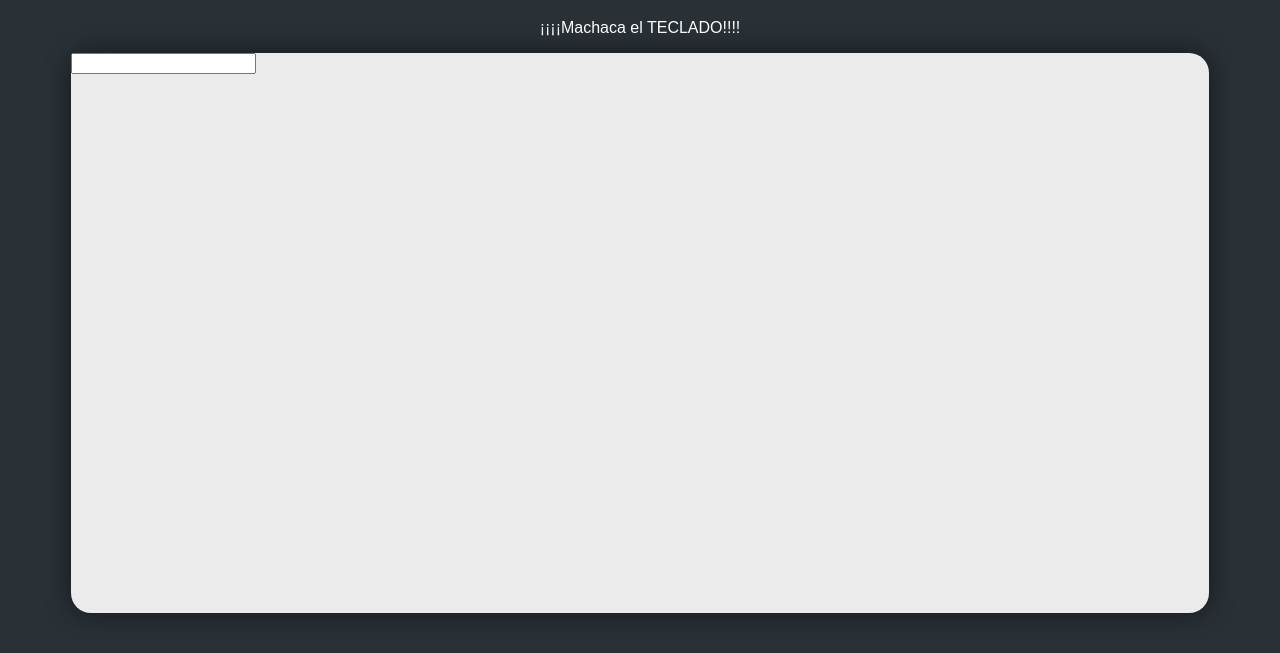
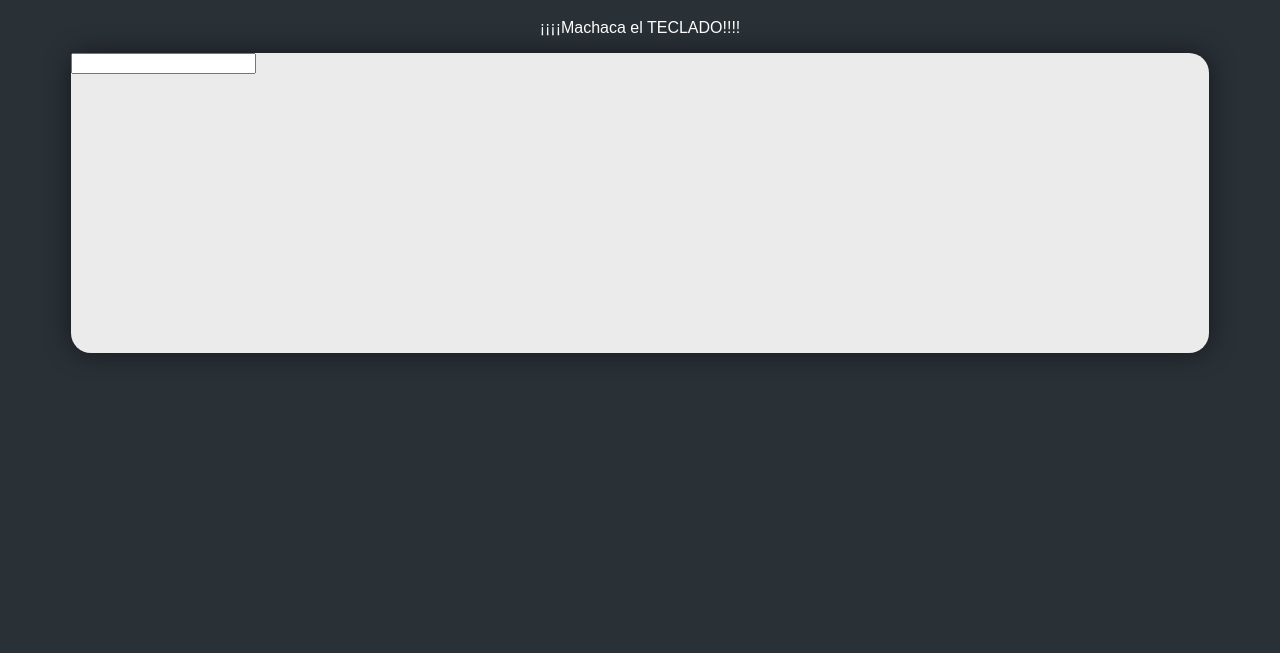
Before and after one commit to RubenTorresGutierrez/MecaTRON3000, a plain HTML site: page index.html in a window 1280 px wide. Shown: the part 61-714 px from the top of the page. Drawn offline with Linux system fonts and the light colour scheme.

Commit message:
Falta corregir el selector de la altura del div

```diff
--- a/css/mecatron3000.css
+++ b/css/mecatron3000.css
@@ -15,7 +15,7 @@ body > h1, body > p{
 #divPrincipal{
     position: relative;
     width: 90%;
-    height: 35em;
+    height: 300px;
     margin: 0 auto;
     border-radius: 20px;
     background-color: rgb(235, 235, 235);
--- a/js/vista.js
+++ b/js/vista.js
@@ -41,7 +41,7 @@ export class Vista{
         //Moverlas
         for(let palabra of palabras){
             let top = parseInt(palabra.style.top);
-            console.log(parseInt(this.divPrincipal.style.height));
+            console.log(this.divPrincipal.style.height);
             if(top < parseInt(this.divPrincipal.style.height)){
                 top += 5;
                 palabra.style.top = `${top}px`;
@@ -52,7 +52,6 @@ export class Vista{
 
     explotar(palabra){
 
-        console.log('holi');
         palabra.remove();
 
     }
```
